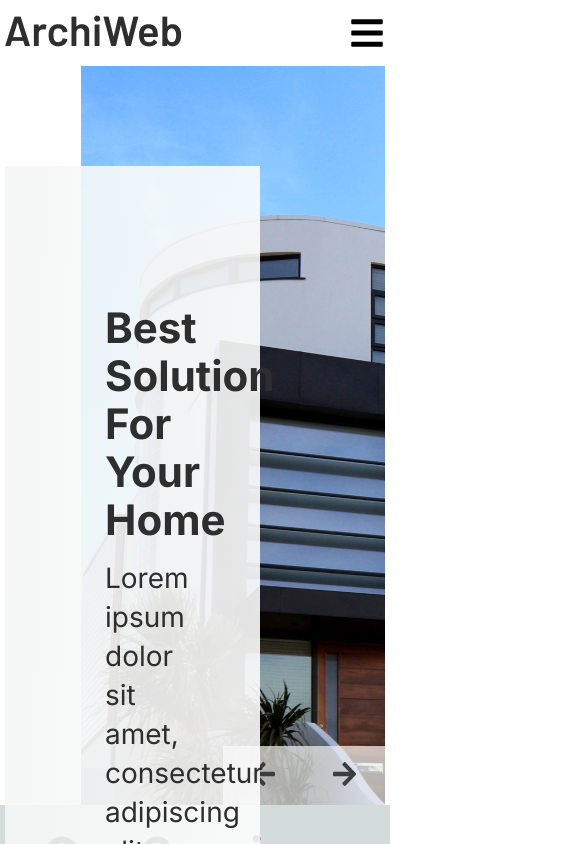
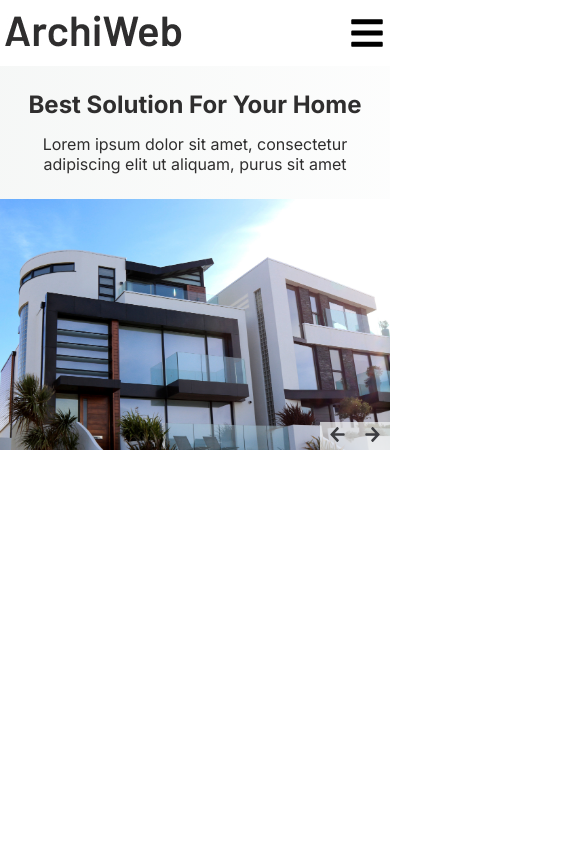
Before and after one commit to DevFariz/archiweb, a React (Create React App) app: page / in a window 390 px wide. Shown: the top 844 px of the page, 585 px wide, since content can reach past the window. Built offline with nearby package versions, Linux system fonts and the light colour scheme.

Commit message:
feat: add responsiveness to intro component

```diff
--- a/src/App.js
+++ b/src/App.js
@@ -110,7 +110,7 @@ export default class App extends Component {
       <>
         <Header />
         <Intro />
-        <Services data={services} />
+        {/* <Services data={services} />
         <About />
         <Projects
           data={visibleData}
@@ -118,7 +118,7 @@ export default class App extends Component {
           onFilterProjects={this.onFilterProjects}
         />
         <Testimonial />
-        <Footer />
+        <Footer /> */}
       </>
     );
   }
--- a/src/App.scss
+++ b/src/App.scss
@@ -1,6 +1,5 @@
 @import url('https://fonts.googleapis.com/css2?family=Inter:wght@400;700&display=swap');
-$primary-color: red;
-
+@import "./breakpoints.scss";
 
 a{
   color: inherit;
@@ -27,6 +26,9 @@ body{
   max-width: 1450px;
   padding: 0 5px;
   margin: 0 auto;
+  @include sm{
+    padding: 0;
+  }
 }
 
 .container{
--- a/src/components/intro/Intro.scss
+++ b/src/components/intro/Intro.scss
@@ -1,5 +1,10 @@
+@import "../../breakpoints.scss";
+
 .intro-container{
   position: relative;
   display: flex;
   justify-content: flex-end;
+  @include lg{
+    display: block;
+  }
 }
--- a/src/components/intro/slider/Slider.scss
+++ b/src/components/intro/slider/Slider.scss
@@ -1,13 +1,17 @@
 @import "~slick-carousel/slick/slick.css";
-
+@import "../../../breakpoints.scss";
 
 .intro__slider {
-  max-height: 739px;
   overflow: hidden;
   width: 80%;
   top: 0;
   right: 0;
   z-index: 2;
+  &-item{
+    img{
+      width: 100%;
+    }
+  }
   .slick-arrow {
     position: absolute;
     bottom: 4px;
@@ -20,13 +24,28 @@
     &:hover {
       background: rgba(244, 246, 245, 0.9);
     }
+    @include md{
+      padding: 5px 10px;
+    }
+    img{
+      @include md{
+        width: 15px;
+        height: 15px;
+      }
+    }
   }
 
   .slick-prev {
     right: 81px;
+    @include md{
+      right: 35px;
+    }
   }
 
   .slick-next {
     right: 0;
   }
+  @include lg{
+    width: 100%;
+  }
 }
--- a/src/components/intro/textBlock/TextBlock.scss
+++ b/src/components/intro/textBlock/TextBlock.scss
@@ -1,7 +1,9 @@
+@import '../../../breakpoints.scss';
+
 .intro {
   &-left {
     position: absolute;
-    top: 100px;
+    top: 15%;
     left: 0;
     width: 45%;
     padding: 138px 155px 138px 100px;
@@ -11,15 +13,50 @@
       rgba(255, 255, 255, 0.9) 132.55%
     );
     z-index: 3;
+    @include breakpoint(1400px){
+      padding: 120px 100px 100px 60px;
+    }
+    @include xl {
+      top: 10%;
+      padding: 100px 50px 80px;
+    }
+    @include lg{
+      position: static;
+      width: 100%;
+      padding: 40px 5px;
+      text-align: center;
+    }
+    @include md{
+      padding: 25px 5px;
+    }
   }
   &__title {
     font-size: 42px;
     line-height: 48px;
     margin-bottom: 15px;
+    // @include xl{
+    //   font-size: ;
+    // }
+    @include xl{
+      font-size: 32px;
+      line-height: 36px;
+    }
+    @include sm{
+      font-size: 24px;
+      line-height: 28px;
+    }
   }
   &__text {
     font-weight: 200;
     font-size: 28px;
     line-height: 39px;
+    @include md{
+      font-size: 20px;
+      line-height: 28px;
+    }
+    @include sm{
+      font-size: 16px;
+      line-height: 20px;
+    }
   }
 }
```
